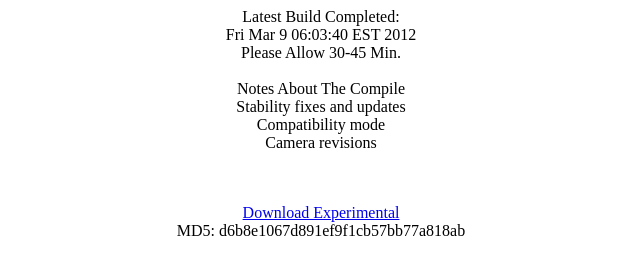
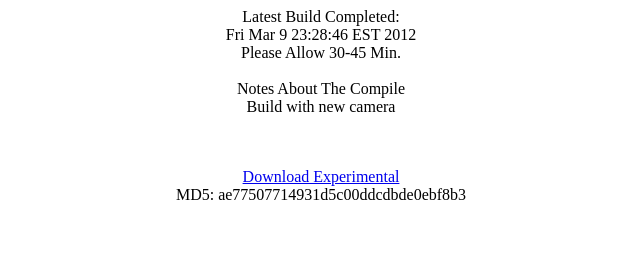
Before and after one commit to DarkCodedDragon/Twisted-Playground, a plain HTML site: page Mecha/TimeStamp.html in a window 1280 px wide. Shown: the whole page, without its empty margins (319-959 px from the left). Drawn offline with Linux system fonts and the light colour scheme.

Commit message:
Automated TimeStamp Update - Mecha

```diff
--- a/Mecha/TimeStamp.html
+++ b/Mecha/TimeStamp.html
@@ -12,19 +12,19 @@
 <center>
 Latest Build Completed:
 <br>
-Fri Mar  9 06:03:40 EST 2012
+Fri Mar  9 23:28:46 EST 2012
 <br>
 Please Allow 30-45 Min.
 <br>
 <br>
 Notes About The Compile
 <br>
-Stability fixes and updates<br>Compatibility mode<br>Camera revisions
+Build with new camera
 <p></p>
 <br><br>
 <a href="http://db.tt/4i4d3nVA">Download Experimental</a>
 <br>
-MD5: d6b8e1067d891ef9f1cb57bb77a818ab
+MD5: ae77507714931d5c00ddcdbde0ebf8b3
 </center>
 </body>
 </html>
```
